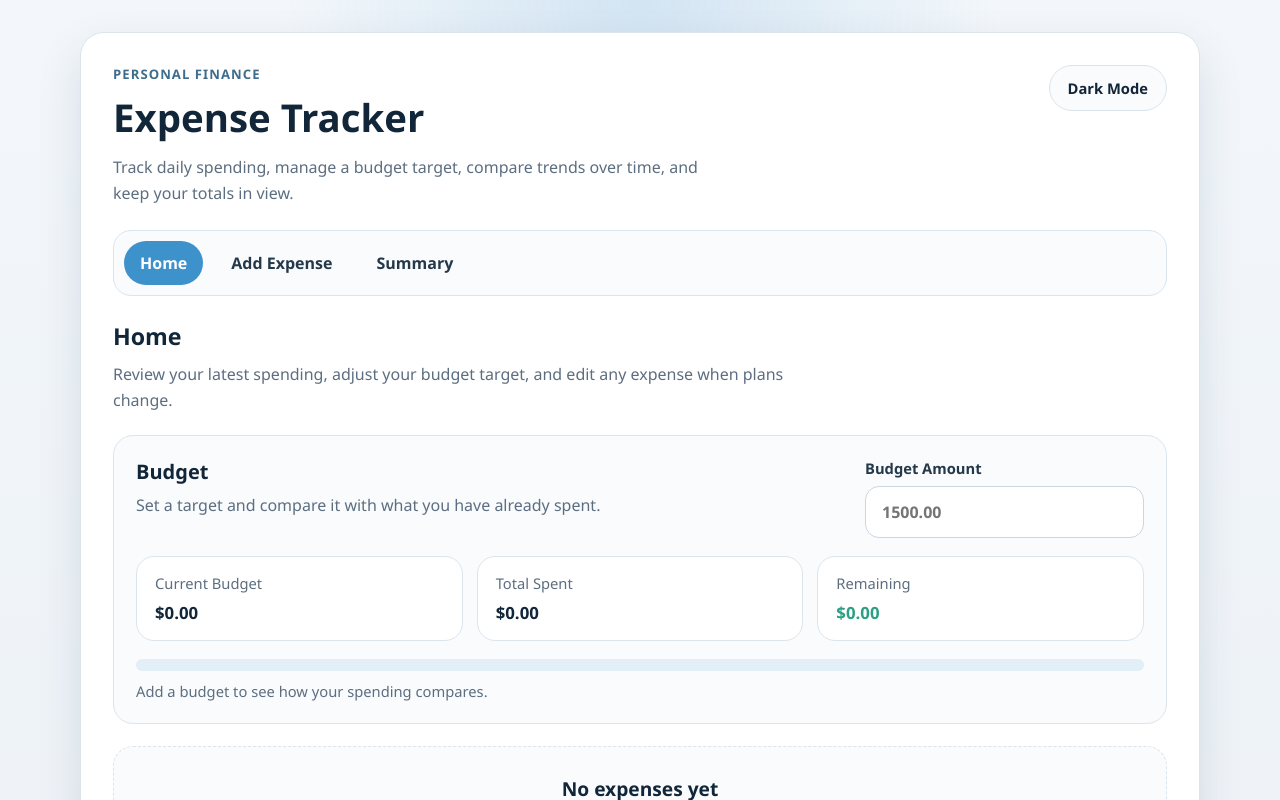
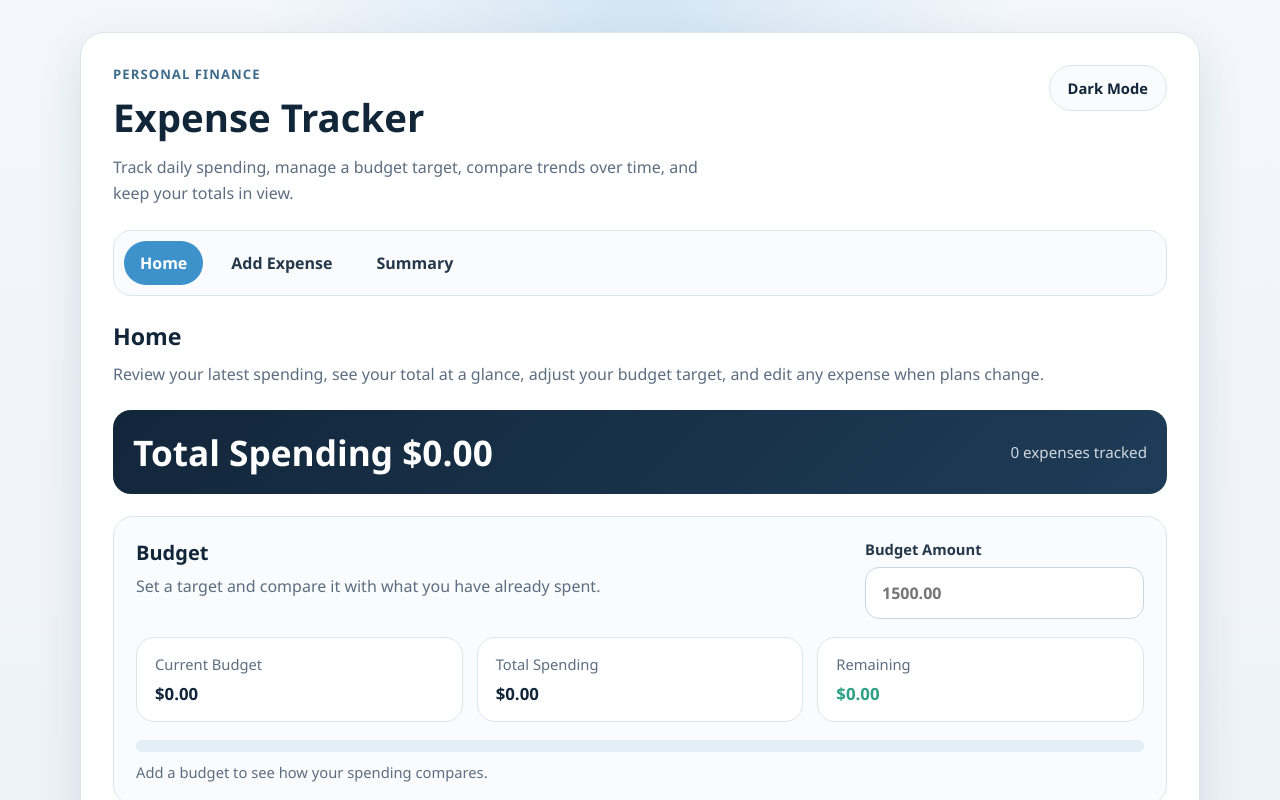
Before and after one commit to Pubudugunawardhana/Expense_Tracker, a React (Create React App) app: page / in a window 1280 px wide. Shown: the top 800 px of the page. Built offline with nearby package versions, Linux system fonts and the light colour scheme.

Commit message:
Calculate Total Spending

```diff
--- a/src/App.css
+++ b/src/App.css
@@ -212,7 +212,7 @@
 
 .page-intro p {
   margin: 10px 0 0;
-  max-width: 680px;
+  max-width: 1000px;
   color: var(--text-muted);
   line-height: 1.6;
   transition: color 0.35s ease;
--- a/src/components/BudgetPanel.js
+++ b/src/components/BudgetPanel.js
@@ -56,7 +56,7 @@ function BudgetPanel({ budget, onBudgetChange, totalExpenseAmount }) {
         </article>
 
         <article className="budget-metric-card">
-          <span>Total Spent</span>
+          <span>Total Spending</span>
           <strong>{formatCurrency(totalExpenseAmount)}</strong>
         </article>
 
--- a/src/pages/HomePage.js
+++ b/src/pages/HomePage.js
@@ -15,9 +15,16 @@ function HomePage({
       <div className="page-intro">
         <h2>Home</h2>
         <p>
-          Review your latest spending, adjust your budget target, and edit any
-          expense when plans change.
+          Review your latest spending, see your total at a glance, adjust your budget target, and edit any expense when plans change.
         </p>
+      </div>
+
+      <div className="summary-panel">
+        <div className="summary-panel-copy">
+          <strong>Total Spending </strong>
+          <strong>${totalExpenseAmount.toFixed(2)}</strong>
+        </div>
+        <span>{expenses.length} expenses tracked</span>
       </div>
 
       <BudgetPanel
```
Also changed, not shown: 1 other file (tests, documents, lock files or other folders).
